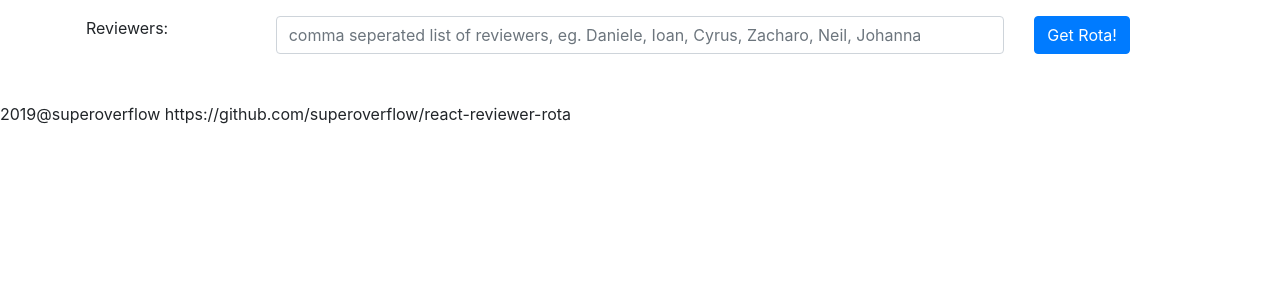
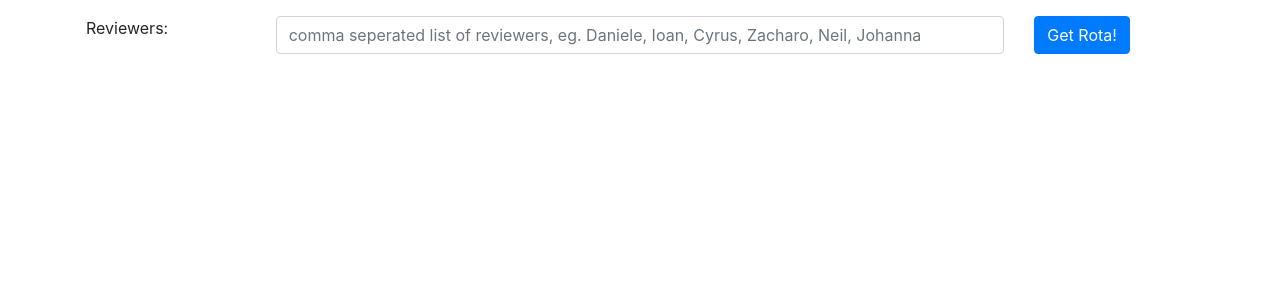
Before and after one commit to superoverflow/react-reviewer-rota, a React (Create React App) app: page / in a window 1280 px wide. Shown: the top 300 px of the page. Built offline with nearby package versions, Linux system fonts and the light colour scheme.

Commit message:
remove footer

```diff
--- a/src/App.js
+++ b/src/App.js
@@ -8,9 +8,6 @@ function App() {
       <div className="App">
           <ReviewerForm />
       </div>
-      <footer>
-        <p> 2019@superoverflow https://github.com/superoverflow/react-reviewer-rota </p>
-      </footer>
     </>
   );
 }
```
